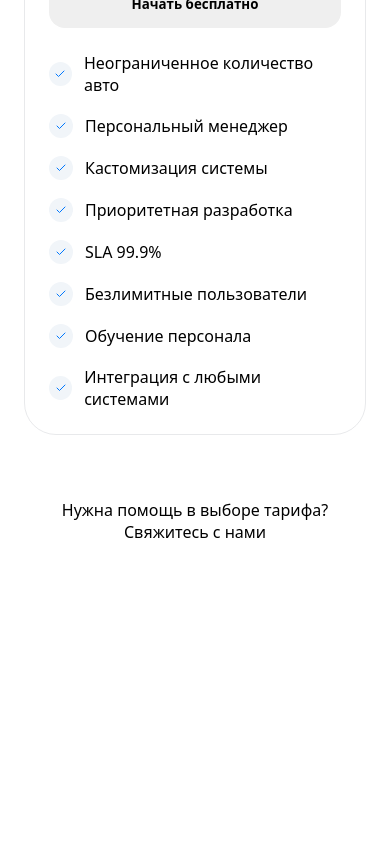
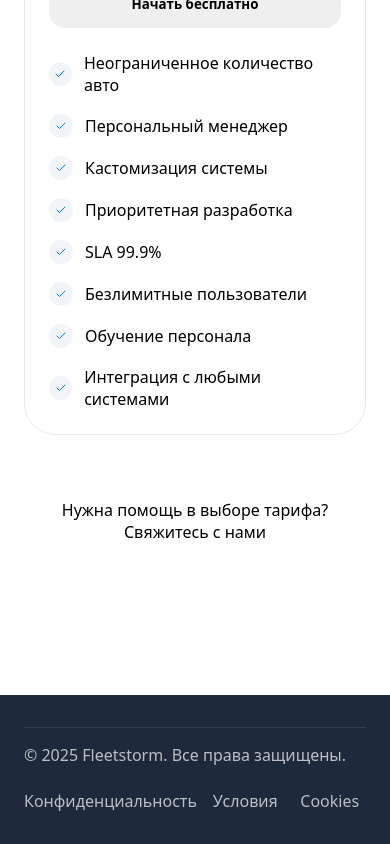
Before and after one commit to ekalkutin/fleetstorm-landing, a React app: page / in a window 390 px wide. Shown: the part 7155-7999 px from the top of the page. Before the commit the page ends 7730 px from the top, so only its background shows below. Built offline with nearby package versions, Linux system fonts and the light colour scheme; the HTML template or start-up script is replaced by a standard one.

Commit message:
feat(): Add footer

```diff
--- a/src/app/App.tsx
+++ b/src/app/App.tsx
@@ -4,6 +4,7 @@ import { Features } from 'sections/features/features';
 import { Feedback } from 'sections/feedback/feedback';
 import { Hero } from 'sections/hero/hero';
 import { Pricing } from 'sections/pricing/pricing';
+import { Footer } from 'widgets/footer/footer';
 import { Layout } from 'widgets/layout/layout';
 
 import './styles/index.css';
@@ -16,6 +17,7 @@ export const App: React.FC = () => {
         <Features />
         <Feedback />
         <Pricing />
+        <Footer />
       </Layout>
     </React.Fragment>
   );
--- a/src/widgets/footer/footer.tsx
+++ b/src/widgets/footer/footer.tsx
@@ -0,0 +1,27 @@
+import React from 'react';
+
+import { Container } from 'components/container/container';
+import { Space } from 'components/space/space';
+
+import styles from './styles.module.css';
+
+export const Footer: React.FC = () => {
+  return (
+    <footer className={styles.footer}>
+      <Container>
+        <div>
+          <div className={styles.etc}>
+            <div className={styles.copyrights}>
+              © 2025 Fleetstorm. Все права защищены.
+            </div>
+            <Space className={styles.links}>
+              <div>Конфиденциальность</div>
+              <div>Условия</div>
+              <div>Cookies</div>
+            </Space>
+          </div>
+        </div>
+      </Container>
+    </footer>
+  );
+};
--- /dev/null
+++ b/src/widgets/footer/styles.module.css
@@ -0,0 +1,28 @@
+.footer {
+  padding: 2rem 0;
+  background-color: #1e293b;
+
+  color: color-mix(in oklab, #fff 70%, transparent);
+}
+
+.etc {
+  padding-top: 1rem;
+  border-top: 1px solid color-mix(in oklab, #fff 10%, transparent);
+  display: flex;
+  justify-content: space-between;
+  font-weight: 300;
+  gap: 24px;
+
+  @media (max-width: 750px) {
+    flex-wrap: wrap;
+
+    .links {
+      display: flex;
+      flex: 1;
+      div:not(:first-child) {
+        flex: 1;
+        text-align: center;
+      }
+    }
+  }
+}
```
